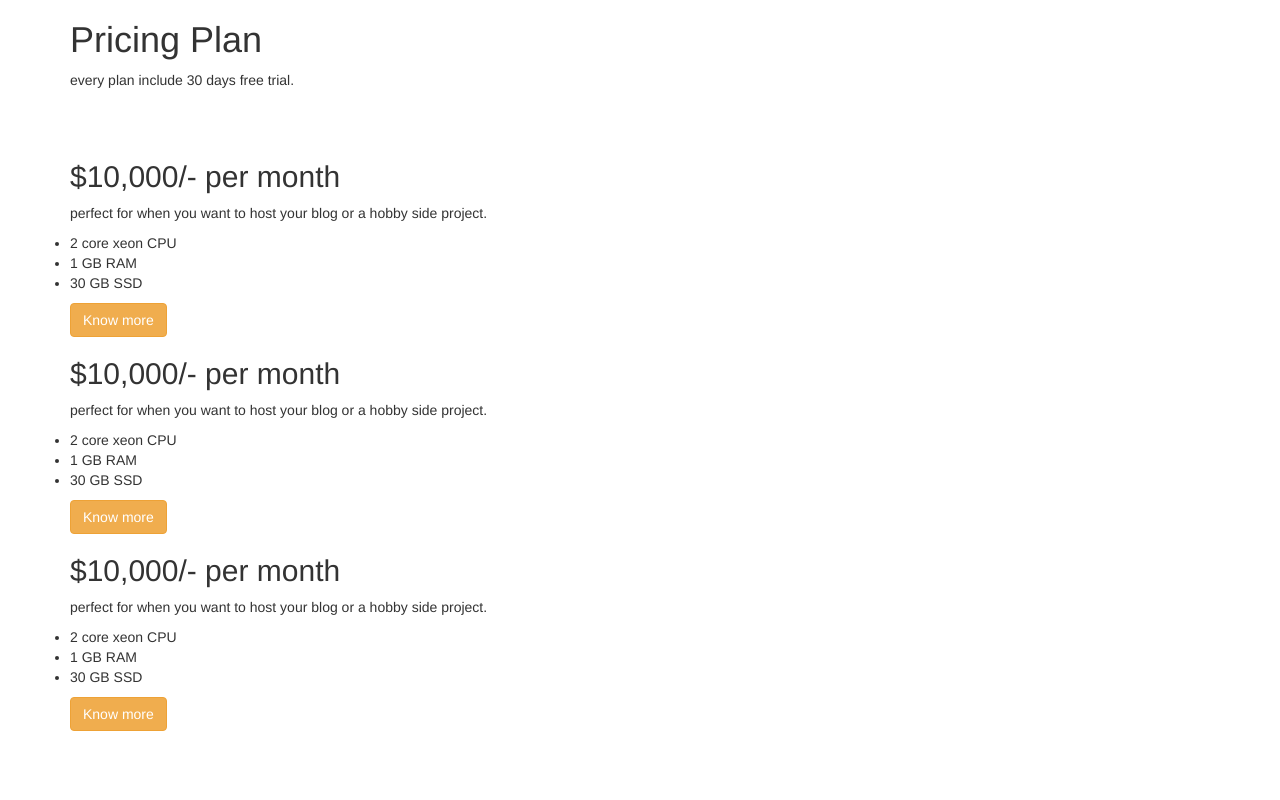
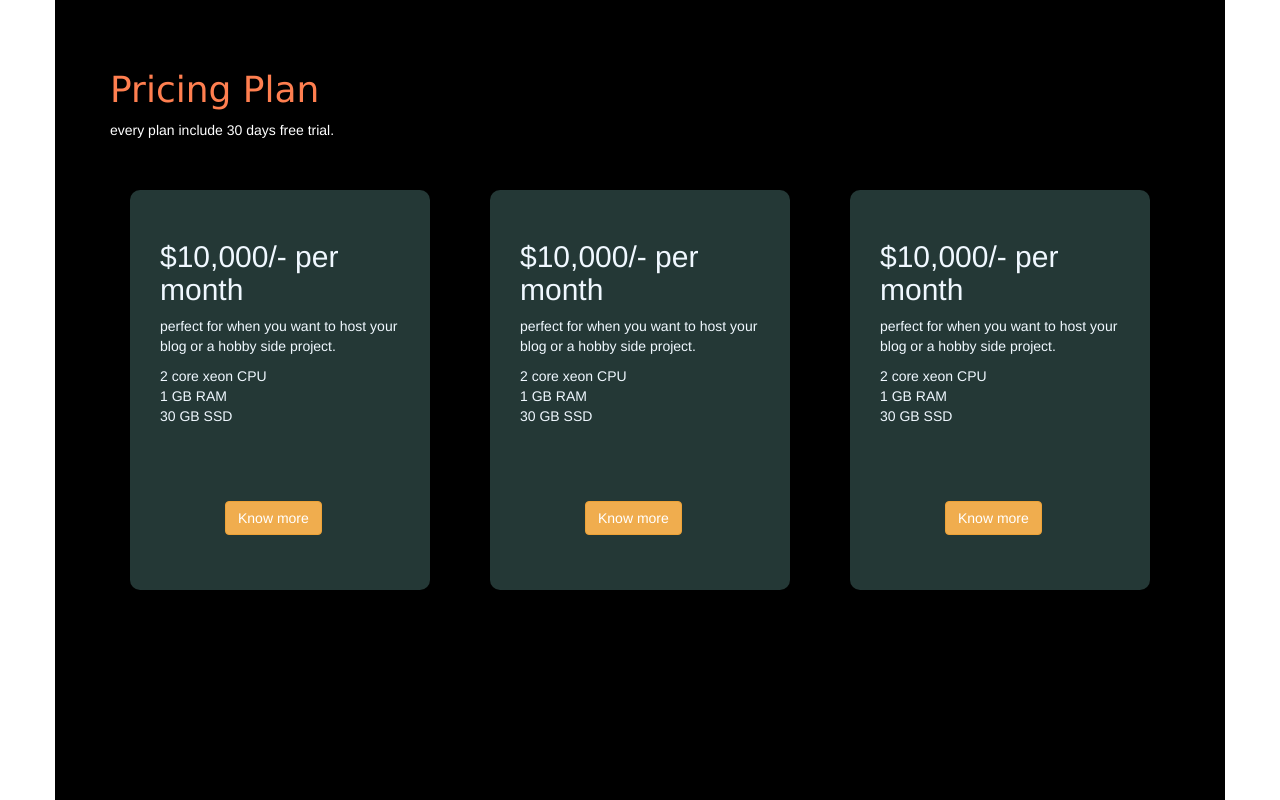
Before and after one commit to Pooja-Kumbhare/layout-js, a plain HTML site: page index.html in a window 1280 px wide. Drawn offline with nearby package versions, Linux system fonts and the light colour scheme; a script that the page names is missing.

Commit message:
Update style.css

```diff
--- a/style.css
+++ b/style.css
@@ -4,17 +4,44 @@
     box-sizing: border-box;
 
 }
-.parent{
-    width: 100%;
-    height: 100%;
-    margin-top: 10%;
+.container{
+   height: 100vh;
+   width: 100vw;
+
+   background-color: black;
+}
+.heading{
+    margin-top: 70px;
+    margin-left: 40px;
+    color: coral;
+    font-family:Verdana, Geneva, Tahoma, sans-serif;
+    font-weight: 200;
+}
+.para{
+
+    margin-left: 40px;
+    color:white;
+}
+.class-container{
     display: flex;
-    flex-direction: column;
-    justify-content: center;
+    justify-content: space-evenly;
     align-items: center;
 }
-#demo{
-    background-color: rgb(0, 4, 5);
-    width: 400px;
-    height: 200px;
+.box{
+    width: 300px;
+    height: 400px;
+    background-color: rgb(36, 56, 54);
+    color: aliceblue;
+    border-radius: 10px;
+    padding: 30px;
 }
+ul{
+    list-style:none;
+}
+.knowbtn{
+text-align: center;
+position:relative;
+margin-left: 30%;
+margin: 65px;
+justify-content: flex-end;
+}
```
